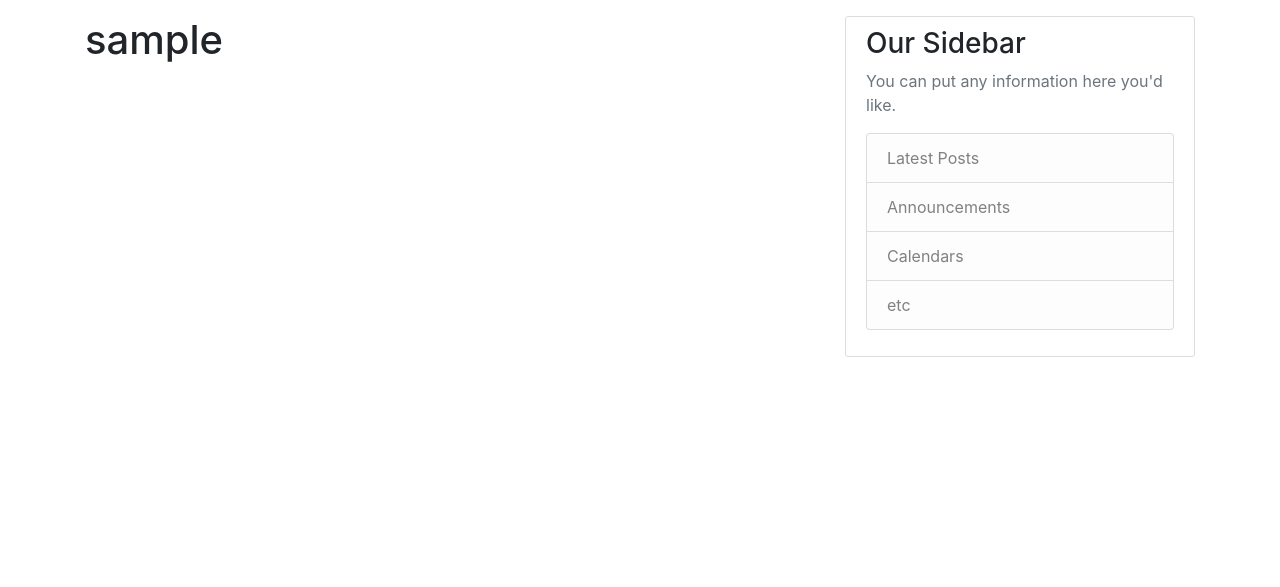
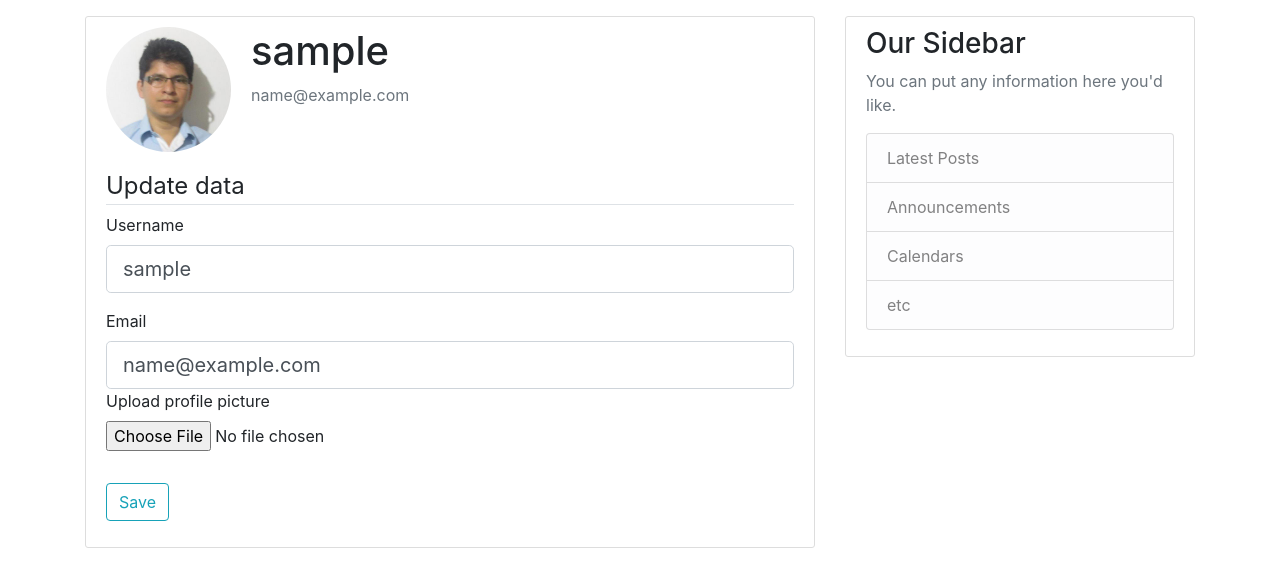
Before and after one commit to Cubillosxy/flask-network, a Flask app: page /account in a window 1280 px wide. Shown: the part 56-643 px from the top of the page. Run offline with Flask 2, Linux system fonts and the light colour scheme; the visitor is signed in with stand-in values (Sample User, id 1); data comes from the database, SQL or seed files in the repository; some libraries are stand-ins or nearby versions.

Commit message:
FK-SEV :construction: upload img profile

```diff
--- a/blog/forms.py
+++ b/blog/forms.py
@@ -1,4 +1,6 @@
 from flask_wtf import FlaskForm
+from flask_wtf.file import FileField
+from flask_wtf.file import FileAllowed
 from wtforms import StringField
 from wtforms import PasswordField
 from wtforms import SubmitField
@@ -8,12 +10,14 @@ from wtforms.validators import Length
 from wtforms.validators import Email
 from wtforms.validators import EqualTo
 from wtforms.validators import ValidationError
+from flask_login import current_user
 
 from .models import User
 
 class RegistrationForm(FlaskForm):
     username = StringField('Username', validators=[DataRequired(), Length(min=2, max=20)])
     email = StringField('Email', validators=[DataRequired(), Email()])
+    picture = FileField('Upload profile picture', validators=[FileAllowed(['jpg', 'jpeg', 'png'])])
     password = PasswordField('Password', validators=[DataRequired()])
     confirm_password = PasswordField('Confirm Password', validators=[DataRequired(), EqualTo('password')])
     submit = SubmitField('Sign Up')
@@ -40,3 +44,28 @@ class LoginForm(FlaskForm):
     password = PasswordField('Password', validators=[DataRequired()])
     remember = BooleanField('Remember Me')
     submit = SubmitField('Login')
+
+
+class AccountForm(FlaskForm):
+    username = StringField('Username', validators=[DataRequired(), Length(min=2, max=20)])
+    email = StringField('Email', validators=[DataRequired(), Email()])
+    picture = FileField('Upload profile picture', validators=[FileAllowed(['jpg', 'jpeg', 'png'])])
+    submit = SubmitField('Save')
+
+    def validate_username(self, username):
+        if username.data != current_user.username:
+            user = User.query.filter_by(username=username.data).first()
+
+            if user:
+                raise ValidationError('This username is taken. Please choose other username')
+
+            return username
+
+    def validate_email(self, email):
+        if email.data != current_user.email:
+            user = User.query.filter_by(email=email.data).first()
+
+            if user:
+                raise ValidationError('This email is taken. Please choose other email')
+
+            return email
--- a/blog/models.py
+++ b/blog/models.py
@@ -14,7 +14,7 @@ class User(db.Model, UserMixin):
     id = db.Column(db.Integer, primary_key=True)
     username = db.Column(db.String(20), unique=True, nullable=False)
     email = db.Column(db.String(120), unique=True, nullable=False)
-    image_file = db.Column(db.String(20), nullable=False, default='default_img.jpg')
+    image_file = db.Column(db.String(40), nullable=False, default='default_img.jpg')
     password = db.Column(db.String(60), nullable=False)
     posts = db.relationship('Post', backref='author',  lazy=True)
 
--- a/blog/routes.py
+++ b/blog/routes.py
@@ -12,14 +12,17 @@ from sqlalchemy import or_
 
 from .forms import LoginForm
 from .forms import RegistrationForm
+from .forms import AccountForm
 
 
 from .models import User
 from .models import Post
+from .utils import save_picture
 
 from . import app
 from . import db
 from . import bcrypt
+
 
 mock_post = [
     {
@@ -60,6 +63,10 @@ def register():
         redirect(url_for('home'))
     form = RegistrationForm()
     if form.validate_on_submit():
+
+        if form.picture.data:
+            img_file = save_picture(form.picture.data)
+            current_user.image_file = img_file
         pass_encrypt = bcrypt.generate_password_hash(form.password.data).decode('utf-8')
         username = form.username.data
 
@@ -102,7 +109,19 @@ def logout():
     logout_user()
     return redirect(url_for('home'))
 
-@app.route('/account', methods=['GET'])
+@app.route('/account', methods=['GET', 'POST'])
 @login_required
 def account():
-    return render_template('account.html', title='Account')
+    form = AccountForm()
+    if form.validate_on_submit():
+        if form.picture.data:
+            img_file = save_picture(form.picture.data)
+            current_user.image_file = img_file
+        current_user.email = form.email.data
+        current_user.username = form.username.data
+        db.session.commit()
+        flash('Account Update', 'success')
+        return redirect(url_for('account'))
+
+    image_file = url_for('static', filename='profile_img/{}'.format(current_user.image_file))
+    return render_template('account.html', title='Account', image_file=image_file, form=form)
--- a/blog/templates/account.html
+++ b/blog/templates/account.html
@@ -5,5 +5,64 @@
 
 
 {% block content %}
-	<h1> {{current_user.username }}</h1>
+	<div class="content-section">
+		<div class="media">
+			<img class="rounded-circle account-img" src="{{image_file}}" alt='imagen profile'>
+			<div class="media-body">
+				<h2 class="account-heading">{{current_user.username}}</h2>
+				<p class='text-secondary'>{{current_user.email}}</p>
+			</div>
+		</div>
+
+        <form action="" method="POST" enctype="multipart/form-data">
+            {{ form.hidden_tag() }}
+            <fieldset class="form-group">
+                <legend class="border-bottom bm-4">Update data</legend>
+                <div class="form-group">
+                    {{ form.username.label(class="form-control-label") }}
+                    {% if form.username.errors %}
+                        {{ form.username(class="form-control form-control-lg is-invalid") }}
+                        <div class="invalid-feedback">
+                            {% for error in form.username.errors %}
+                                <span>{{ error }}</span>
+                            {% endfor %}
+                        </div>
+                    {% else %}
+                        {{ form.username(class="form-control form-control-lg" ,value=current_user.username) }}
+                    {% endif %}
+                </div>
+                <div class="form-group">
+                    {{ form.email.label(class="form-control-label") }}
+                    {% if form.email.errors %}
+                        {{ form.email(class="form-control form-control-lg is-invalid") }}
+                        <div class="invalid-feedback">
+                            {% for error in form.email.errors %}
+                                <span>{{ error }}</span>
+                            {% endfor %}
+                        </div>
+                    {% else %}
+                        {{ form.email(class="form-control form-control-lg", value=current_user.email) }}
+                    {% endif %}
+
+                    <div class="form-group">
+                    	{{ form.picture.label() }}
+                    	{{ form.picture(class='form-control-file') }}
+                    	{% if form.picture.errors %}
+
+                            {% for error in form.picture.errors %}
+                                <span class="text-danger">{{ error }}</span><br>
+                            {% endfor %}
+
+	                    {% endif %}
+                    </div>
+
+                </div>
+
+            </fieldset>
+            <div class="form-group">
+                {{ form.submit(class="btn btn-outline-info") }}
+            </div>
+        </form>
+
+	</div>
 {% endblock %}
--- a/requirements.txt
+++ b/requirements.txt
@@ -6,3 +6,4 @@ psycopg2==2.8.3
 ipython==6.2.1
 flask-bcrypt==0.7.1
 flask-login==0.4.1
+Pillow==6.1.0
```
Also changed, not shown: blog/__init__.py (+7 -1 lines), blog/utils.py (+21 -1 lines), blog/static/profile_img/04f009888e2a55c6.jpeg (added), blog/static/profile_img/630a17e4d16de1cf.jpeg (added), blog/static/profile_img/85d26d05b923.jpeg (added), blog/static/profile_img/default_img.jpg (added), blog/static/profile_img/e25d4d7bcc19.jpeg (added).
